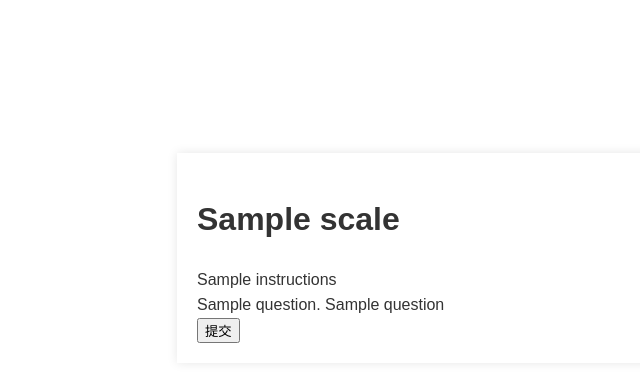
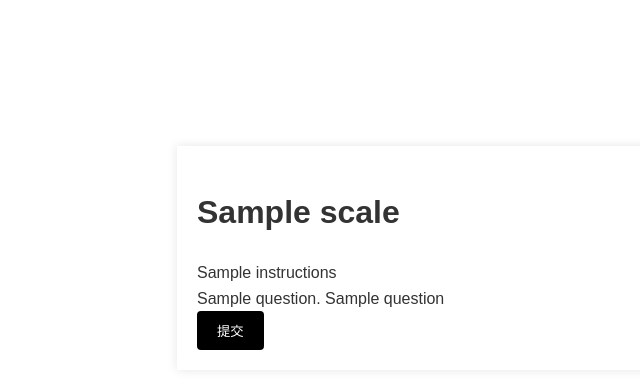
Before and after one commit to mxr612/PsychoScalesOrg, a FastAPI app: template templates/scale.html in a window 1280 px wide. Shown: the part 182-571 px from the top of the page, without its empty margins (187-827 px from the left). Run offline with FastAPI, Linux system fonts and the light colour scheme; the template is opened without the code that fills it: most values are stand-ins (such as "Sample title", 1, 10 or a date in 2020).

Commit message:
优化了提交按钮样式，修复了结果页标题

```diff
--- a/static/styles.css
+++ b/static/styles.css
@@ -35,19 +35,15 @@ main {
     }
 }
 
-/* 定义单选按钮容器样式 */
+.scale {
     .scale-button {
         display: flex;
-    /* 按钮之间的间距 */
-}
 
-/* 定义单选按钮隐藏样式 */
-.scale-button input[type="radio"] {
+        input[type="radio"] {
             display: none;
         }
 
-/* 定义单选按钮标签样式 */
-.scale-button label {
+        label {
             flex-grow: 1;
             padding: 10px 0px;
             cursor: pointer;
@@ -55,10 +51,20 @@ main {
             border: 3px solid #ffffff00;
         }
 
-/* 定义单选按钮选中时标签样式 */
-.scale-button input[type="radio"]:checked+label {
+        input[type="radio"]:checked+label {
             border: 3px solid #909090;
             border-radius: 20px;
+        }
+    }
+
+    input[type="submit"] {
+        background-color: #000000;
+        color: rgb(255, 255, 255);
+        padding: 10px 20px;
+        border: none;
+        border-radius: 4px;
+        cursor: pointer;
+    }
 }
 
 /* 导航栏样式 */
--- a/templates/result.html
+++ b/templates/result.html
@@ -1,7 +1,7 @@
 {% extends 'base.html' %}
 
 {% block head_extra %}
-<title>{{scale_title}}</title>
+<title>{{scale.title}}</title>
 {% endblock %}
 
 {% block main %}
--- a/templates/scale.html
+++ b/templates/scale.html
@@ -9,7 +9,7 @@
 <div>
     {{ scale.instructions|safe }}
 </div>
-<form action="/scales/{{ scale_id }}" method="post">
+<form class="scale" action="/scales/{{ scale_id }}" method="post">
     {% for id, question in scale.questions.items() %}
     <label for="{{ id }}">{{ id }}. {{ question }}</label>
     <div class="scale-button">
```
Lines whose indentation alone changed are shown as unchanged.
